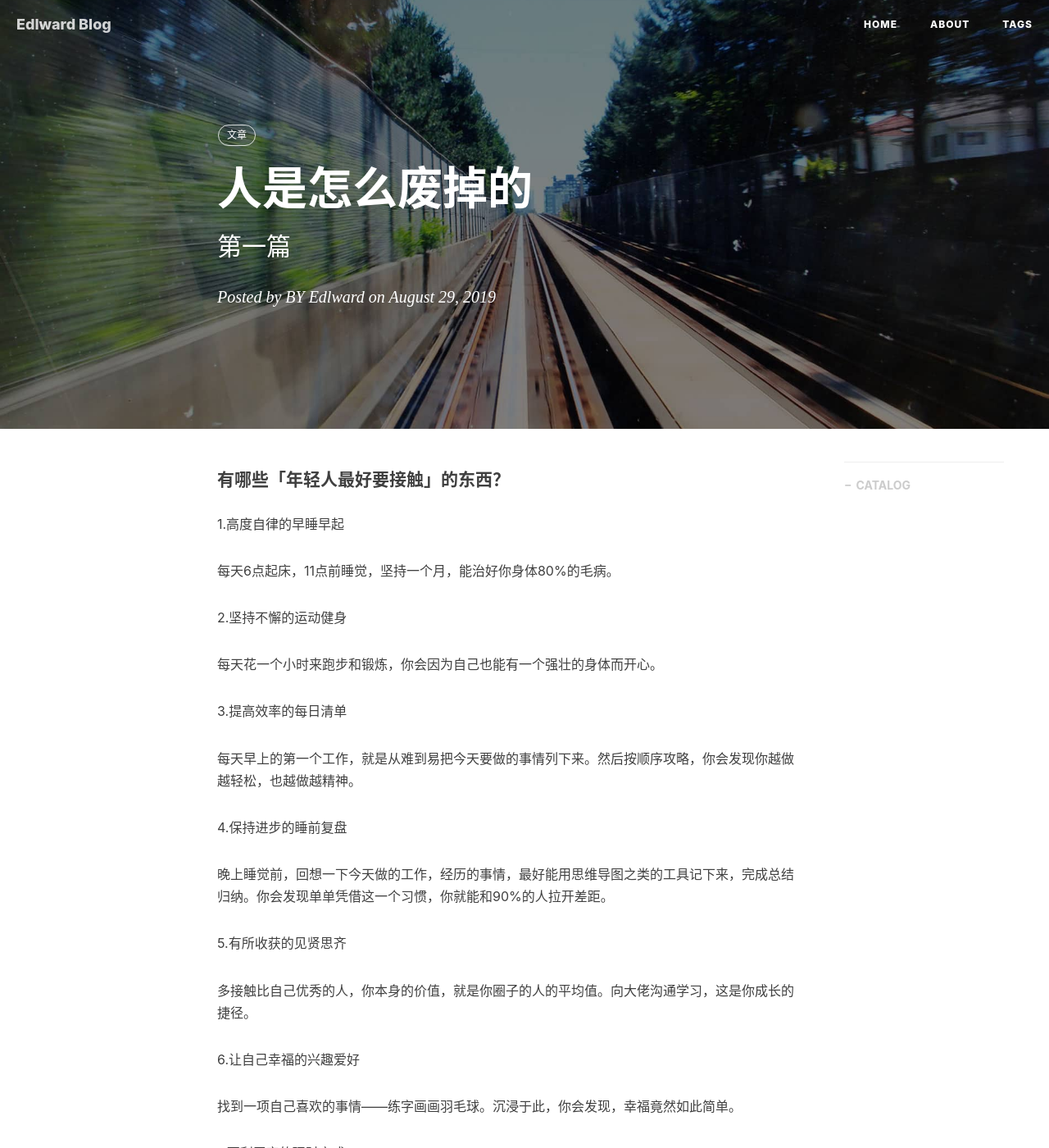
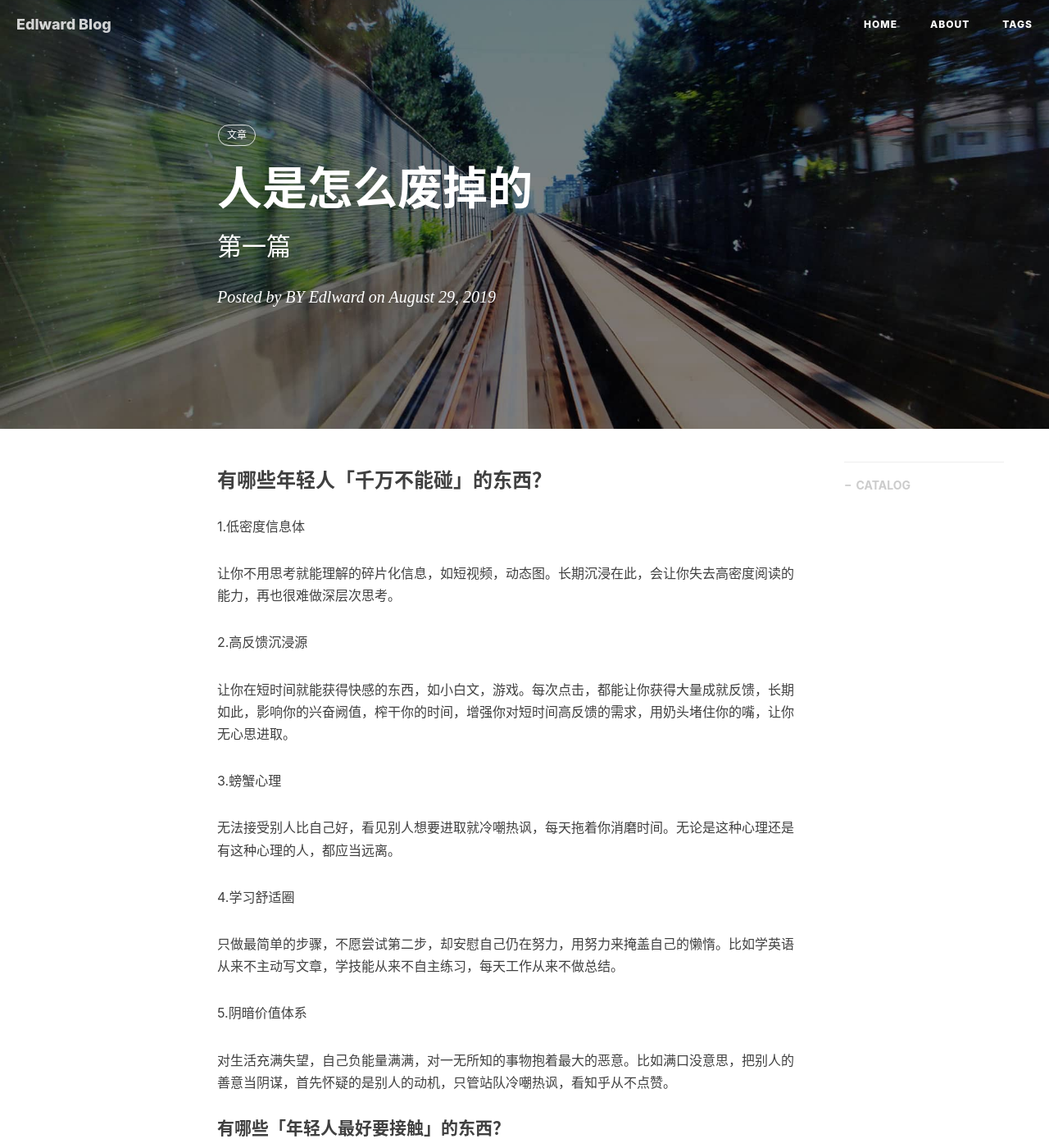
Before and after one commit to gary-robotics/dlward, a Jekyll site: the page built from _posts/2019-09-28-人是怎么废掉的？-2019.markdown, in a window 1280 px wide and 1400 px high. Shown: the whole window at 82% size. Built offline with Jekyll 4.4.1, drawn with Linux system fonts in a browser that asks for light colours; nearby versions of some CDN libraries; comment, search, counter and statistics services are not loaded.

Commit message:
Update 2019-09-28-人是怎么废掉的？-2019.markdown

```diff
--- a/_posts/2019-09-28-人是怎么废掉的？-2019.markdown
+++ b/_posts/2019-09-28-人是怎么废掉的？-2019.markdown
@@ -9,6 +9,28 @@ catalog: true                       # 是否归档
 tags:                               #标签
     - 文章
 ---
+### 有哪些年轻人「千万不能碰」的东西？
+
+1.低密度信息体
+
+让你不用思考就能理解的碎片化信息，如短视频，动态图。长期沉浸在此，会让你失去高密度阅读的能力，再也很难做深层次思考。
+
+2.高反馈沉浸源
+
+让你在短时间就能获得快感的东西，如小白文，游戏。每次点击，都能让你获得大量成就反馈，长期如此，影响你的兴奋阙值，榨干你的时间，增强你对短时间高反馈的需求，用奶头堵住你的嘴，让你无心思进取。
+
+3.螃蟹心理
+
+无法接受别人比自己好，看见别人想要进取就冷嘲热讽，每天拖着你消磨时间。无论是这种心理还是有这种心理的人，都应当远离。
+
+4.学习舒适圈
+
+只做最简单的步骤，不愿尝试第二步，却安慰自己仍在努力，用努力来掩盖自己的懒惰。比如学英语从来不主动写文章，学技能从来不自主练习，每天工作从来不做总结。
+
+5.阴暗价值体系
+
+对生活充满失望，自己负能量满满，对一无所知的事物抱着最大的恶意。比如满口没意思，把别人的善意当阴谋，首先怀疑的是别人的动机，只管站队冷嘲热讽，看知乎从不点赞。
+
 #### 有哪些「年轻人最好要接触」的东西？
 
 1.高度自律的早睡早起
```
